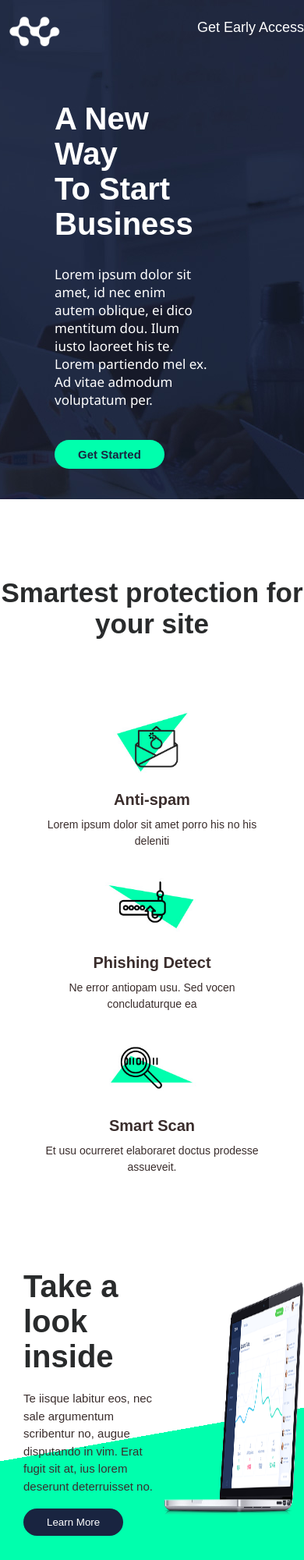
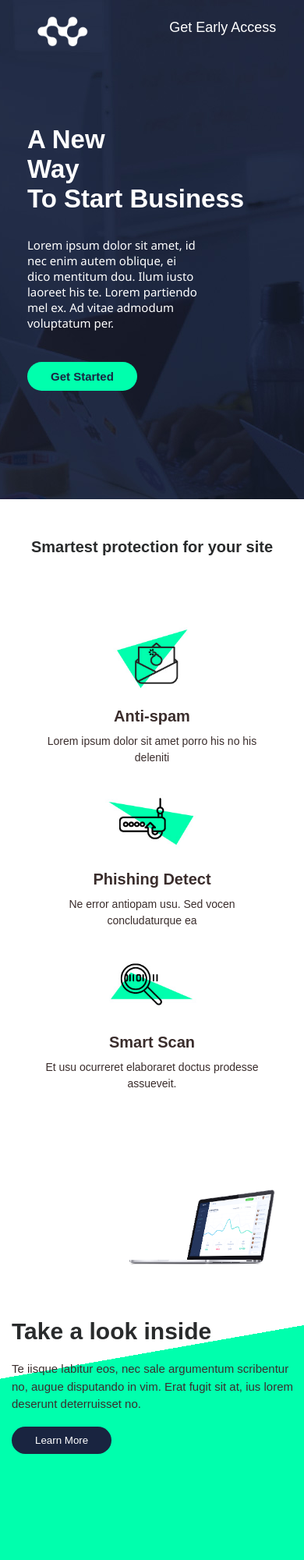
Before and after one commit to Luisa23121/Proyecto-Atlas-, a plain HTML site: page index.html in a window 390 px wide. Shown: the top 2000 px of the page at 78% size. Drawn offline with Linux system fonts and the light colour scheme.

Commit message:
tercer commit

```diff
--- a/style/style.css
+++ b/style/style.css
@@ -566,3 +566,68 @@ footer{
 }
 
 }
+
+@media (max-width: 481px) {
+
+    .parteArriba{
+        justify-content: space-around;
+
+    }
+
+    .parteAbajo{
+        margin-top: 30px;
+        margin-left: 35px;
+    }
+
+        .titulo1 {
+        font-size: 33px;
+    }
+
+        .parrafo1 {
+        font-size: 15px;
+    }
+
+
+    .titulo2 {
+        font-size: 20px;
+        padding-top: 50px;
+    }
+
+        .caja2 {
+        gap: 60px;
+        padding-left: 15px;
+        flex-direction: column-reverse;
+    }
+
+        .imagenCom {
+        margin-left: 150px;
+        width: 50%;
+    }
+
+    .imgTab{
+        margin-left: 55px;
+    }
+
+    .titulo4{
+        font-size: 30px;
+    }
+
+    .titulo5{
+        font-size: 30px;
+        padding-top: 30px;
+    }
+
+    .cajaBlanca{
+        width: 300px;
+    }
+
+    .cajaAzul{
+        width: 250px;
+    }
+
+    .cajaContact {
+    margin-left: 0px;
+}
+
+
+}
```
